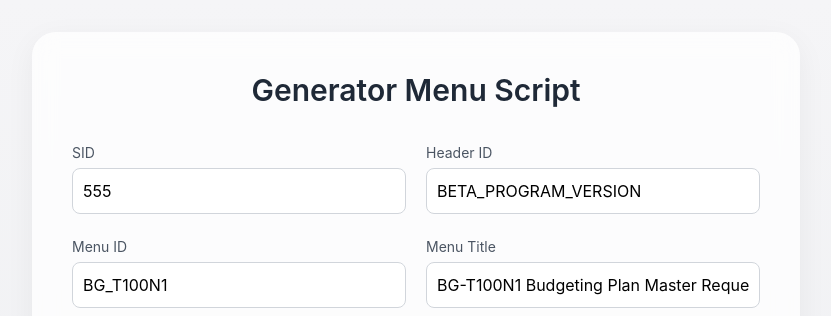
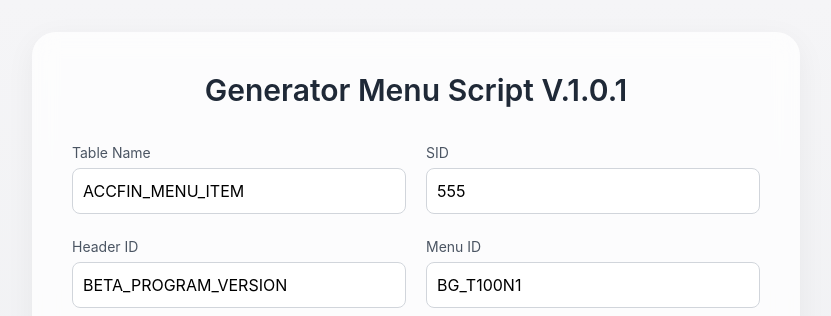
Before and after one commit to AOFPA/Generator-Menu-Script, a plain HTML site: page index.html in a window 1280 px wide. Shown: the top 316 px of the page, without its empty margins (224-1055 px from the left). Drawn offline with nearby package versions, Linux system fonts and the light colour scheme.

Commit message:
feat : add field table name

```diff
--- a/index.html
+++ b/index.html
@@ -49,10 +49,15 @@
 
   <div class="glass rounded-3xl p-10 w-full max-w-3xl">
     <h1 class="text-3xl font-semibold text-center mb-8 text-gray-800">
-      Generator Menu Script
+      Generator Menu Script V.1.0.1
     </h1>
 
     <div class="grid grid-cols-2 gap-5">
+      <div>
+        <label class="text-gray-600 text-sm">Table Name</label>
+        <input id="tableName" type="text" value="ACCFIN_MENU_ITEM" class="w-full mt-1 p-2.5 rounded-lg border border-gray-300 input-box" />
+      </div>
+
       <div>
         <label class="text-gray-600 text-sm">SID</label>
         <input id="sid" type="text" value="555" class="w-full mt-1 p-2.5 rounded-lg border border-gray-300 input-box" />
@@ -135,10 +140,11 @@
       const webId = $("#webId").val();
       const index = $("#index").val();
       const xType = $("#xType").val();
+      const tableName = $("#tableName").val();
       const dateNow = new Date().toISOString().slice(0, 10).replace(/-/g, '') + "000000";
 
       const sql = `
-            INSERT INTO ACCFIN_MENU_ITEM (SID, HeaderID, xType, MenuID, MenuTitle, MenuSubtitle, xIndex, NAVIGATEURL, NAVIGATEIMAGE, Created_on, Created_by, Updated_on, Updated_by, WebID)
+            INSERT INTO ${tableName} (SID, HeaderID, xType, MenuID, MenuTitle, MenuSubtitle, xIndex, NAVIGATEURL, NAVIGATEIMAGE, Created_on, Created_by, Updated_on, Updated_by, WebID)
             VALUES (N'${sid}', N'${headerId}', N'${xType}', N'${menuId}', N'${menuTitle}', N'${menuTitle}', ${index}, N'${url}', N'${icon}', N'${dateNow}', N'FOCUSONE', N'${dateNow}', N'FOCUSONE', N'${webId}');
 
             INSERT INTO auth_mainprogram (objectid, objecttype, parentobjectid, SID, CREATED_ON, UPDATED_ON, UPDATED_BY, CREATED_BY, DESCRIPTION, tcode, command, MODULE, NameSpace, DELIMITEDDEBUG, DELIMITEDEXC, DLL, HelpLink, NameSpaceView, ClassView, ApplicationType)
```
